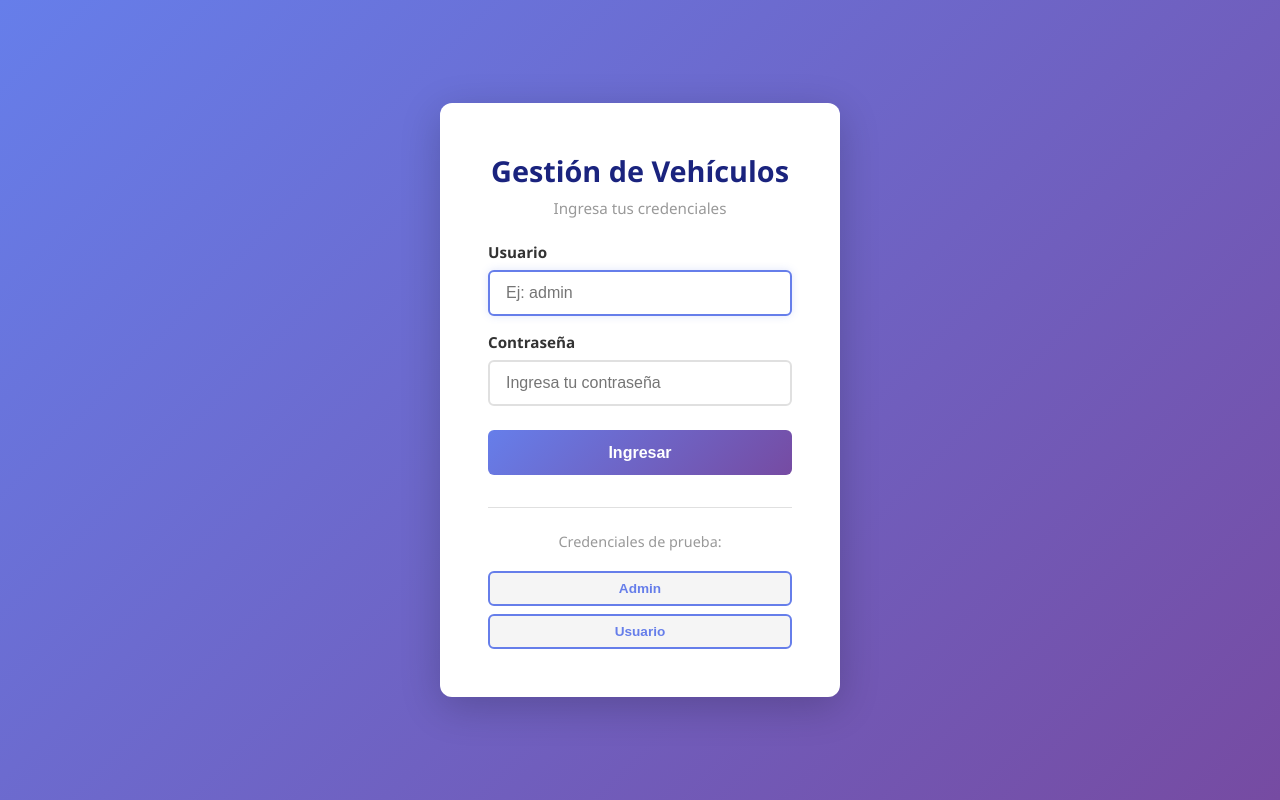
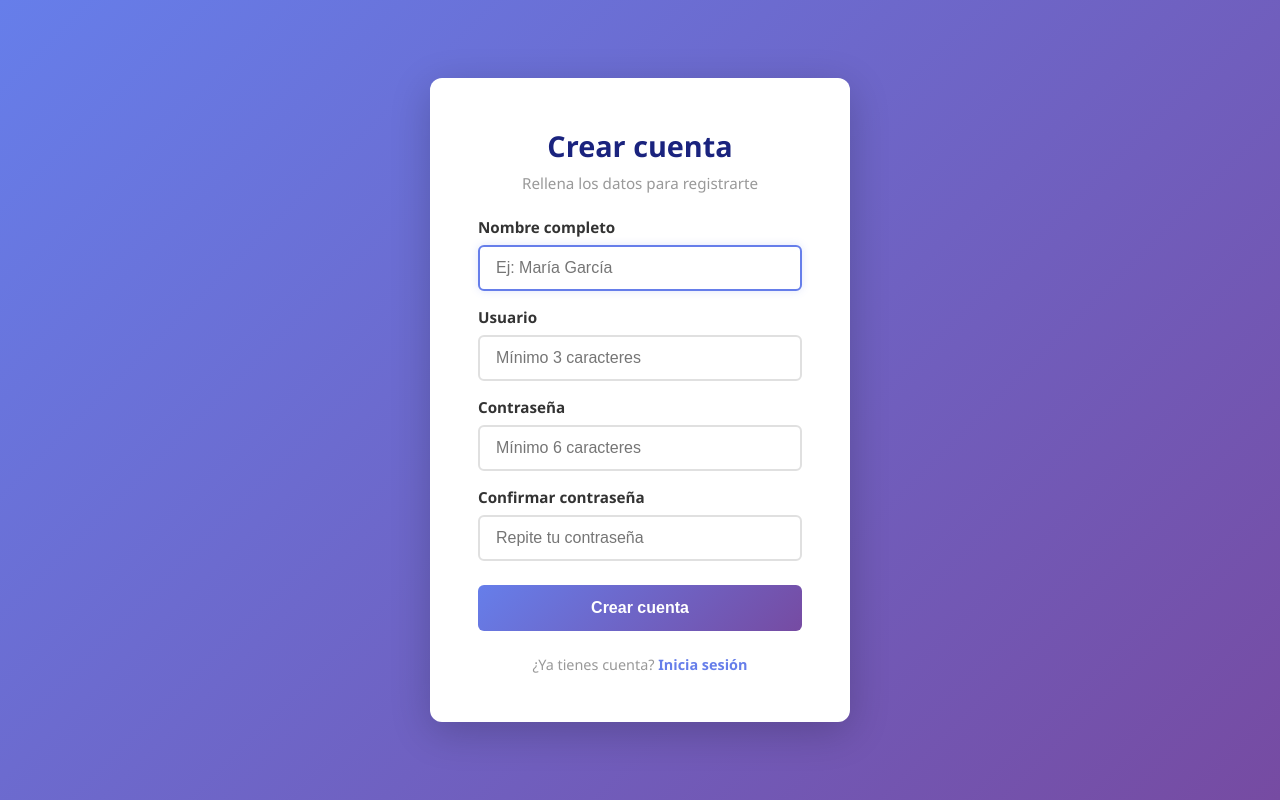
Before and after one commit to Leticia-Orive/vehiculos, an Angular app in the folder vehiculos-app/: page /register in a window 1280 px wide. Before the commit this address led to /login. Built offline with nearby package versions, Linux system fonts and the light colour scheme.

Commit message:
register

```diff
--- a/vehiculos-app/src/app/app.routes.ts
+++ b/vehiculos-app/src/app/app.routes.ts
@@ -2,11 +2,13 @@ import { Routes } from '@angular/router';
 import { VehiculoLista } from './vehiculo-lista/vehiculo-lista';
 import { VehiculoDetalle } from './vehiculo-detalle/vehiculo-detalle';
 import { LoginComponent } from './login/login';
+import { RegisterComponent } from './register/register';
 import { authGuard } from './auth.guard';
 
 export const routes: Routes = [
-  // Ruta de login (sin protección)
+  // Rutas públicas (sin protección)
   { path: 'login', component: LoginComponent },
+  { path: 'register', component: RegisterComponent },
 
   // Rutas protegidas por autenticación
   { path: '', component: VehiculoLista, canActivate: [authGuard] },
--- a/vehiculos-app/src/app/auth.service.ts
+++ b/vehiculos-app/src/app/auth.service.ts
@@ -26,6 +26,16 @@ export class AuthService {
   public usuarioActual$ = this.usuarioActualSubject.asObservable();
 
   constructor() {}
+
+  // Registra un nuevo usuario; retorna error si el username ya existe
+  registrar(username: string, password: string, nombre: string): { ok: boolean; error?: string } {
+    const existe = this.usuariosValidos.find(u => u.username === username);
+    if (existe) {
+      return { ok: false, error: 'El usuario ya existe' };
+    }
+    this.usuariosValidos.push({ username, password, nombre });
+    return { ok: true };
+  }
 
   // Intenta login con usuario y contraseña
   login(username: string, password: string): boolean {
--- a/vehiculos-app/src/app/login/login.html
+++ b/vehiculos-app/src/app/login/login.html
@@ -56,5 +56,10 @@
         Usuario
       </button>
     </div>
+
+    <!-- Link al registro -->
+    <div class="link-alternativo">
+      ¿No tienes cuenta? <a routerLink="/register">Regístrate</a>
+    </div>
   </div>
 </div>
--- a/vehiculos-app/src/app/login/login.ts
+++ b/vehiculos-app/src/app/login/login.ts
@@ -1,12 +1,12 @@
 import { Component } from '@angular/core';
 import { CommonModule } from '@angular/common';
 import { FormsModule } from '@angular/forms';
-import { Router } from '@angular/router';
+import { Router, RouterLink } from '@angular/router';
 import { AuthService } from '../auth.service';
 
 @Component({
   selector: 'app-login',
-  imports: [CommonModule, FormsModule],
+  imports: [CommonModule, FormsModule, RouterLink],
   templateUrl: './login.html',
   styleUrl: './login.scss',
 })
--- /dev/null
+++ b/vehiculos-app/src/app/register/register.html
@@ -0,0 +1,85 @@
+<div class="login-container">
+  <div class="login-card">
+    <h1>Crear cuenta</h1>
+    <p class="login-subtitulo">Rellena los datos para registrarte</p>
+
+    <!-- Mensaje de error -->
+    @if (errorMensaje) {
+      <div class="error-mensaje">{{ errorMensaje }}</div>
+    }
+
+    <!-- Mensaje de éxito -->
+    @if (exitoMensaje) {
+      <div class="exito-mensaje">{{ exitoMensaje }}</div>
+    }
+
+    <form (ngSubmit)="onRegistrar()">
+      <!-- Nombre completo -->
+      <div class="form-grupo">
+        <label for="nombre">Nombre completo</label>
+        <input
+          type="text"
+          id="nombre"
+          [(ngModel)]="nombre"
+          name="nombre"
+          placeholder="Ej: María García"
+          [disabled]="cargando"
+          autofocus
+        />
+      </div>
+
+      <!-- Nombre de usuario -->
+      <div class="form-grupo">
+        <label for="username">Usuario</label>
+        <input
+          type="text"
+          id="username"
+          [(ngModel)]="username"
+          name="username"
+          placeholder="Mínimo 3 caracteres"
+          [disabled]="cargando"
+        />
+      </div>
+
+      <!-- Contraseña -->
+      <div class="form-grupo">
+        <label for="password">Contraseña</label>
+        <input
+          type="password"
+          id="password"
+          [(ngModel)]="password"
+          name="password"
+          placeholder="Mínimo 6 caracteres"
+          [disabled]="cargando"
+        />
+      </div>
+
+      <!-- Confirmar contraseña -->
+      <div class="form-grupo">
+        <label for="confirmarPassword">Confirmar contraseña</label>
+        <input
+          type="password"
+          id="confirmarPassword"
+          [(ngModel)]="confirmarPassword"
+          name="confirmarPassword"
+          placeholder="Repite tu contraseña"
+          [disabled]="cargando"
+        />
+      </div>
+
+      <!-- Botón de registro -->
+      <button type="submit" class="btn-login" [disabled]="cargando">
+        @if (cargando) {
+          Registrando...
+        } @else {
+          Crear cuenta
+        }
+      </button>
+    </form>
+
+    <!-- Link al login -->
+    <div class="link-alternativo">
+      ¿Ya tienes cuenta? <a routerLink="/login">Inicia sesión</a>
+    </div>
+  </div>
+</div>
--- /dev/null
+++ b/vehiculos-app/src/app/register/register.scss
@@ -0,0 +1,29 @@
+// Los estilos base (login-container, login-card, form-grupo, btn-login, error-mensaje)
+// se comparten con el login desde styles.scss
+
+.exito-mensaje {
+  background: #c8e6c9;
+  color: #2e7d32;
+  padding: 0.75rem 1rem;
+  border-radius: 6px;
+  margin-bottom: 1rem;
+  font-size: 0.9rem;
+  border-left: 4px solid #2e7d32;
+}
+
+.link-alternativo {
+  margin-top: 1.5rem;
+  text-align: center;
+  color: #999;
+  font-size: 0.9rem;
+
+  a {
+    color: #667eea;
+    font-weight: 600;
+    text-decoration: none;
+
+    &:hover {
+      text-decoration: underline;
+    }
+  }
+}
--- /dev/null
+++ b/vehiculos-app/src/app/register/register.ts
@@ -0,0 +1,68 @@
+import { Component } from '@angular/core';
+import { CommonModule } from '@angular/common';
+import { FormsModule } from '@angular/forms';
+import { Router, RouterLink } from '@angular/router';
+import { AuthService } from '../auth.service';
+
+@Component({
+  selector: 'app-register',
+  imports: [CommonModule, FormsModule, RouterLink],
+  templateUrl: './register.html',
+  styleUrl: './register.scss',
+})
+export class RegisterComponent {
+  // Datos del formulario
+  nombre: string = '';
+  username: string = '';
+  password: string = '';
+  confirmarPassword: string = '';
+
+  // Control de estado
+  errorMensaje: string = '';
+  exitoMensaje: string = '';
+  cargando: boolean = false;
+
+  constructor(private authService: AuthService, private router: Router) {}
+
+  // Valida y registra al usuario
+  onRegistrar(): void {
+    this.errorMensaje = '';
+    this.exitoMensaje = '';
+
+    if (!this.nombre || !this.username || !this.password || !this.confirmarPassword) {
+      this.errorMensaje = 'Por favor completa todos los campos';
+      return;
+    }
+
+    if (this.username.length < 3) {
+      this.errorMensaje = 'El usuario debe tener al menos 3 caracteres';
+      return;
+    }
+
+    if (this.password.length < 6) {
+      this.errorMensaje = 'La contraseña debe tener al menos 6 caracteres';
+      return;
+    }
+
+    // Verifica que las contraseñas coincidan
+    if (this.password !== this.confirmarPassword) {
+      this.errorMensaje = 'Las contraseñas no coinciden';
+      return;
+    }
+
+    this.cargando = true;
+
+    setTimeout(() => {
+      const resultado = this.authService.registrar(this.username, this.password, this.nombre);
+      this.cargando = false;
+
+      if (resultado.ok) {
+        // Muestra mensaje de éxito y redirige al login tras 1.5s
+        this.exitoMensaje = '¡Cuenta creada con éxito! Redirigiendo al login...';
+        setTimeout(() => this.router.navigate(['/login']), 1500);
+      } else {
+        this.errorMensaje = resultado.error || 'Error al registrar el usuario';
+      }
+    }, 500);
+  }
+}
--- a/vehiculos-app/src/styles.scss
+++ b/vehiculos-app/src/styles.scss
@@ -112,6 +112,159 @@ h1, h2 { margin-bottom: 1.5rem; color: #1a237e; }
   &:hover { background: #b71c1c; }
 }
 
+/* Pantalla de login / register */
+.login-container {
+  display: flex;
+  align-items: center;
+  justify-content: center;
+  min-height: 100vh;
+  background: linear-gradient(135deg, #667eea 0%, #764ba2 100%);
+}
+
+.login-card {
+  background: white;
+  border-radius: 12px;
+  padding: 3rem;
+  box-shadow: 0 10px 40px rgba(0, 0, 0, 0.2);
+  max-width: 420px;
+  width: 100%;
+
+  h1 {
+    text-align: center;
+    color: #1a237e;
+    margin-bottom: 0.5rem;
+    font-size: 1.8rem;
+  }
+
+  .login-subtitulo {
+    text-align: center;
+    color: #999;
+    margin-bottom: 1.5rem;
+    font-size: 0.95rem;
+  }
+
+  form {
+    display: flex;
+    flex-direction: column;
+    gap: 1rem;
+  }
+
+  .form-grupo {
+    display: flex;
+    flex-direction: column;
+
+    label {
+      margin-bottom: 0.5rem;
+      color: #333;
+      font-weight: 600;
+      font-size: 0.95rem;
+    }
+
+    input {
+      padding: 0.75rem 1rem;
+      border: 2px solid #e0e0e0;
+      border-radius: 6px;
+      font-size: 1rem;
+      transition: border-color 0.2s;
+
+      &:focus {
+        outline: none;
+        border-color: #667eea;
+        box-shadow: 0 0 8px rgba(102, 126, 234, 0.2);
+      }
+
+      &:disabled {
+        background: #f5f5f5;
+        color: #999;
+        cursor: not-allowed;
+      }
+    }
+  }
+
+  .btn-login {
+    padding: 0.85rem 1.5rem;
+    background: linear-gradient(135deg, #667eea 0%, #764ba2 100%);
+    color: white;
+    border: none;
+    border-radius: 6px;
+    font-size: 1rem;
+    font-weight: 600;
+    cursor: pointer;
+    transition: all 0.3s;
+    margin-top: 0.5rem;
+
+    &:hover:not(:disabled) {
+      transform: translateY(-2px);
+      box-shadow: 0 8px 20px rgba(102, 126, 234, 0.4);
+    }
+
+    &:disabled {
+      opacity: 0.7;
+      cursor: not-allowed;
+    }
+  }
+
+  .error-mensaje {
+    background: #ffcdd2;
+    color: #c62828;
+    padding: 0.75rem 1rem;
+    border-radius: 6px;
+    margin-bottom: 1rem;
+    font-size: 0.9rem;
+    border-left: 4px solid #c62828;
+  }
+
+  .demo-sugerencias {
+    margin-top: 2rem;
+    padding-top: 1.5rem;
+    border-top: 1px solid #e0e0e0;
+    text-align: center;
+    display: flex;
+    flex-direction: column;
+    gap: 0.5rem;
+
+    p {
+      color: #999;
+      font-size: 0.9rem;
+      margin-bottom: 0.25rem;
+    }
+  }
+
+  .btn-demo {
+    padding: 0.5rem 1rem;
+    background: #f5f5f5;
+    color: #667eea;
+    border: 2px solid #667eea;
+    border-radius: 6px;
+    font-size: 0.85rem;
+    font-weight: 600;
+    cursor: pointer;
+    transition: all 0.2s;
+
+    &:hover {
+      background: #667eea;
+      color: white;
+    }
+  }
+
+  .link-alternativo {
+    margin-top: 1.5rem;
+    text-align: center;
+    color: #999;
+    font-size: 0.9rem;
+
+    a {
+      color: #667eea;
+      font-weight: 600;
+      text-decoration: none;
+
+      &:hover {
+        text-decoration: underline;
+      }
+    }
+  }
+}
+
 /* Detalle */
 .tarjeta-detalle {
   background: white;
```
